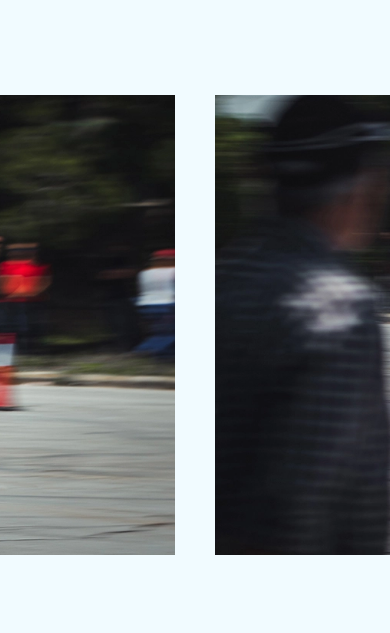
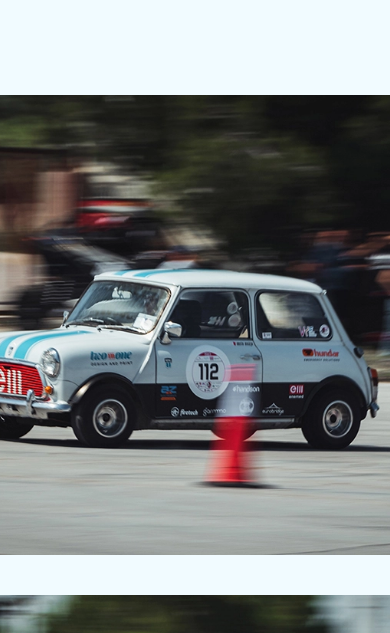
Before and after one commit to NFalzon1/NFalzon1.github.io, a plain HTML site: page motorsport.html in a window 390 px wide. Shown: the part 209-842 px from the top of the page. Drawn offline with nearby package versions, Linux system fonts and the light colour scheme; files whose address does not match are found by name.

Commit message:
Media Query

```diff
--- a/css/style.css
+++ b/css/style.css
@@ -525,6 +525,17 @@ hr {
 		overflow-x: hidden;
 	}
 
+	.galleryRow{
+		display: flex;
+		flex-direction: column;
+		align-items: center;
+	}
+
+	.galleryRow img{
+		object-fit: contain; /* Display the entire image without cropping */
+		width: auto;
+	}
+
 	.watermarkNav{
 		align-items: center;
 	  }
```
